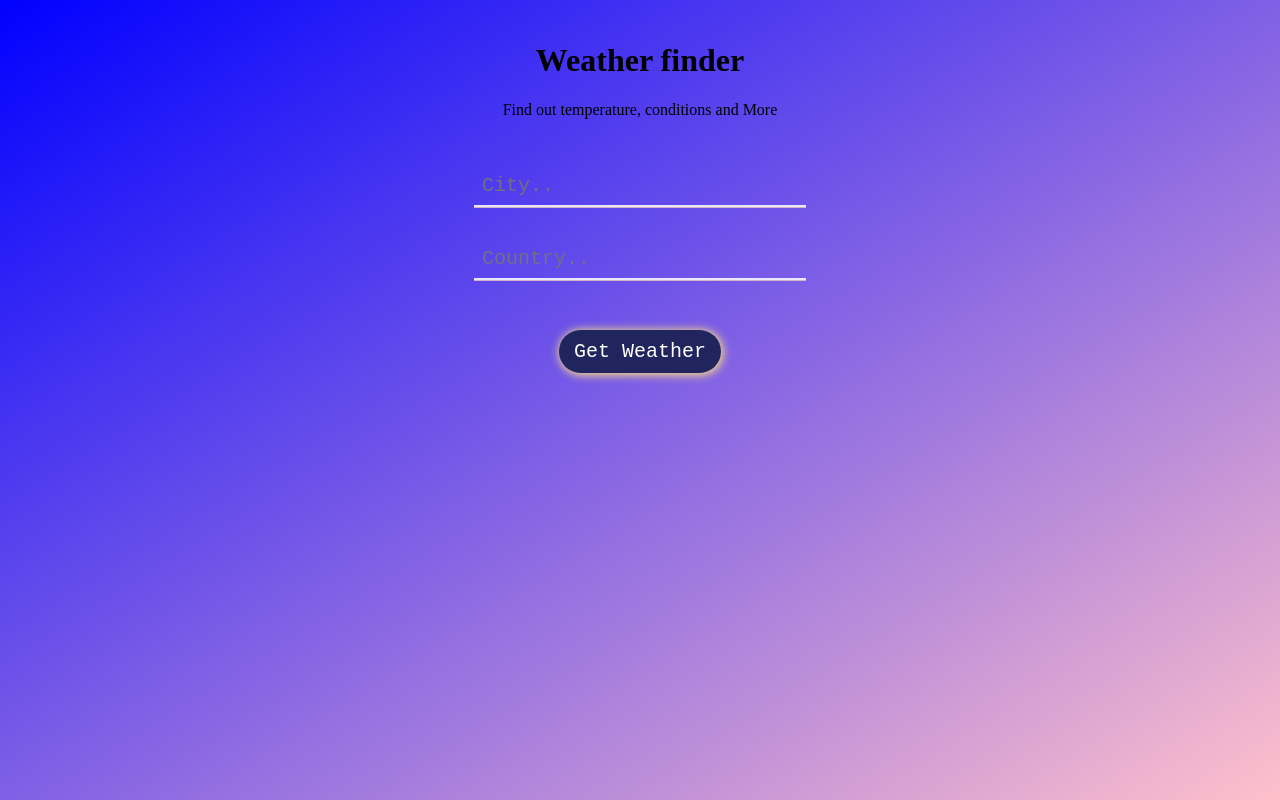
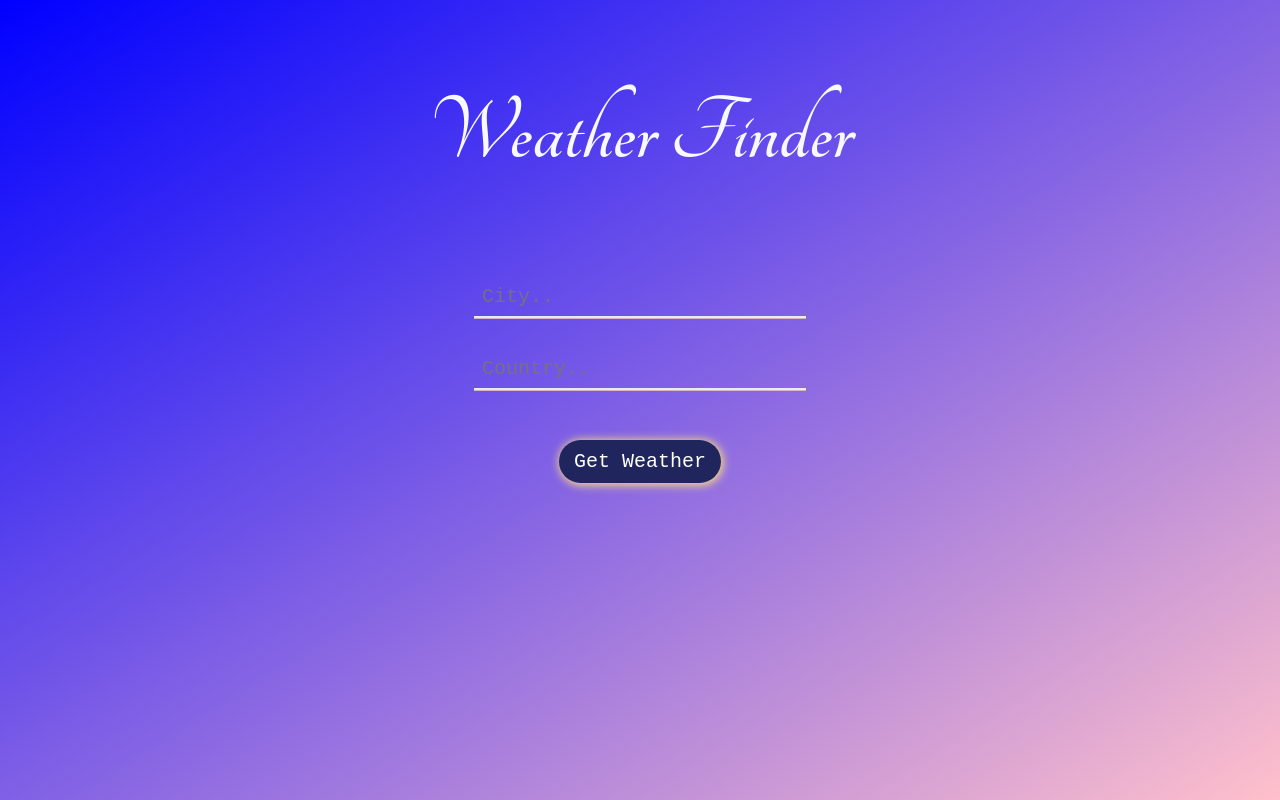
Before and after one commit to mannanabbasi/weather-app, a React (Create React App) app: page / in a window 1280 px wide. Built offline with nearby package versions, Linux system fonts and the light colour scheme.

Commit message:
removed paragraph

```diff
--- a/src/components/Titles.js
+++ b/src/components/Titles.js
@@ -1,10 +1,9 @@
 import React from "react";
+import '../title.css';
 
 const Titles = ()=>(
-    <div>
-        <h1>Weather finder</h1>
-        <p> Find out temperature, conditions and More</p>
-
+    <div className= "title">
+        <h1>Weather Finder</h1>
     </div>
 )
 
```
